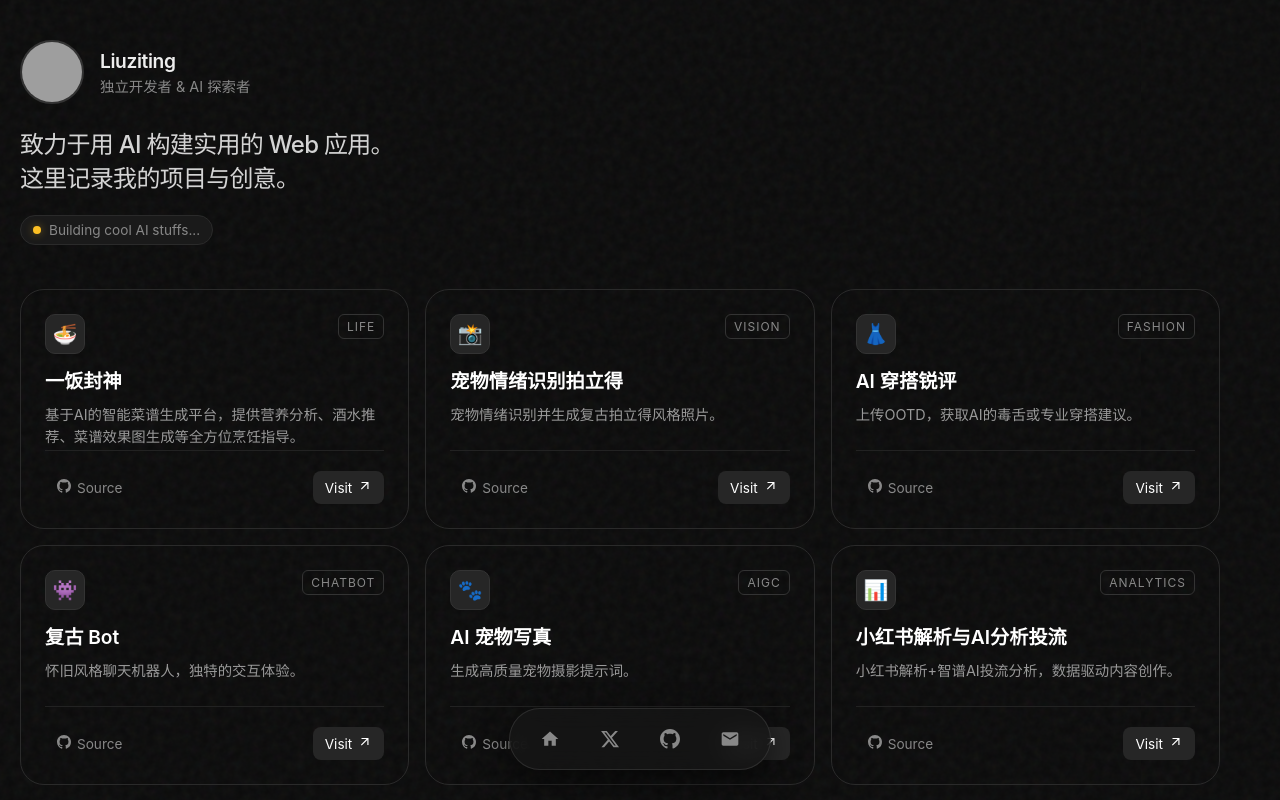
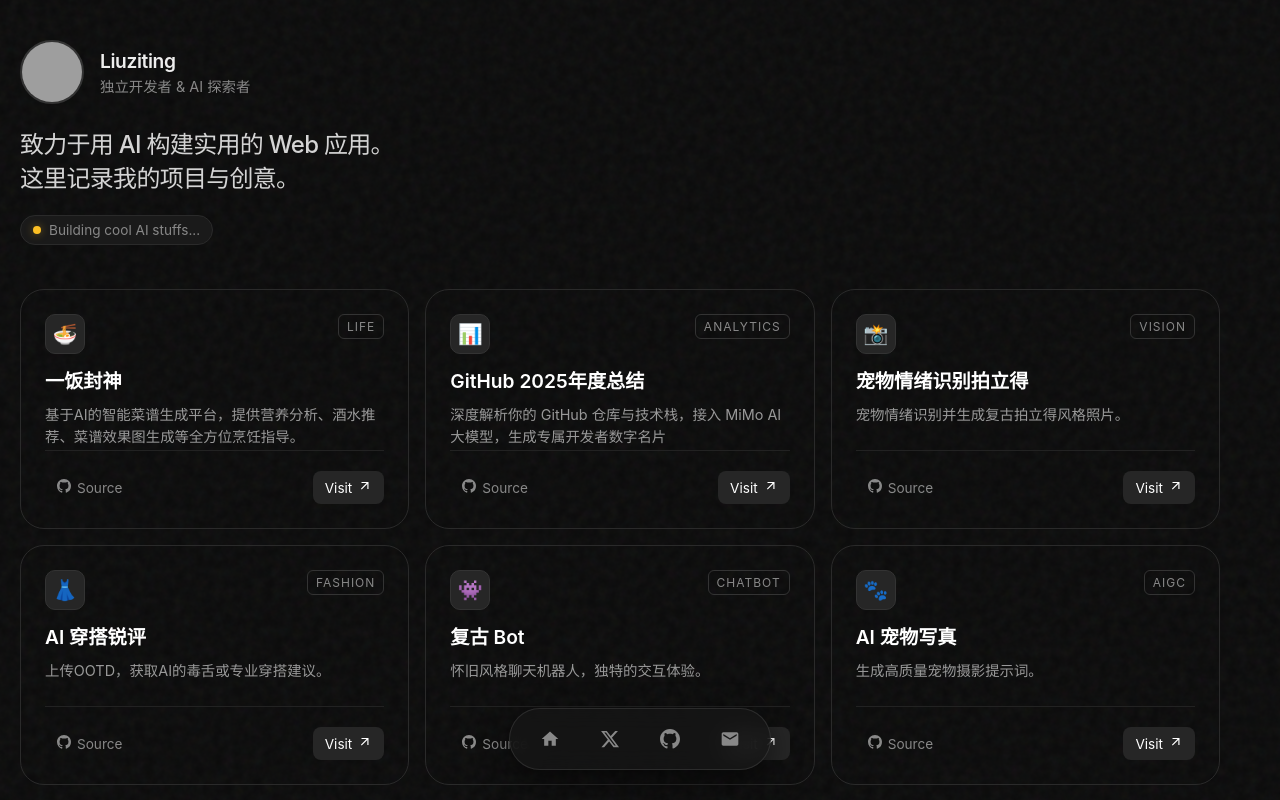
Before and after one commit to liu-ziting/liuziting-blog, a Vue app: page / in a window 1280 px wide. Shown: the top 800 px of the page. Built offline with nearby package versions, Linux system fonts and the light colour scheme; grey boxes are pictures that could not be loaded.

Commit message:
Update projects.ts

```diff
--- a/src/data/projects.ts
+++ b/src/data/projects.ts
@@ -15,6 +15,14 @@
         desc: '基于AI的智能菜谱生成平台，提供营养分析、酒水推荐、菜谱效果图生成等全方位烹饪指导。',
         icon: '🍜',
         tag: 'Life'
+    },
+    {
+        title: 'GitHub 2025年度总结',
+        url: 'https://github2025.lz-t.top/',
+        github: 'https://github.com/liu-ziting/github-year-in-code',
+        desc: '深度解析你的 GitHub 仓库与技术栈，接入 MiMo AI 大模型，生成专属开发者数字名片',
+        icon: '📊',
+        tag: 'Analytics'
     },
     {
         title: '宠物情绪识别拍立得',
```
